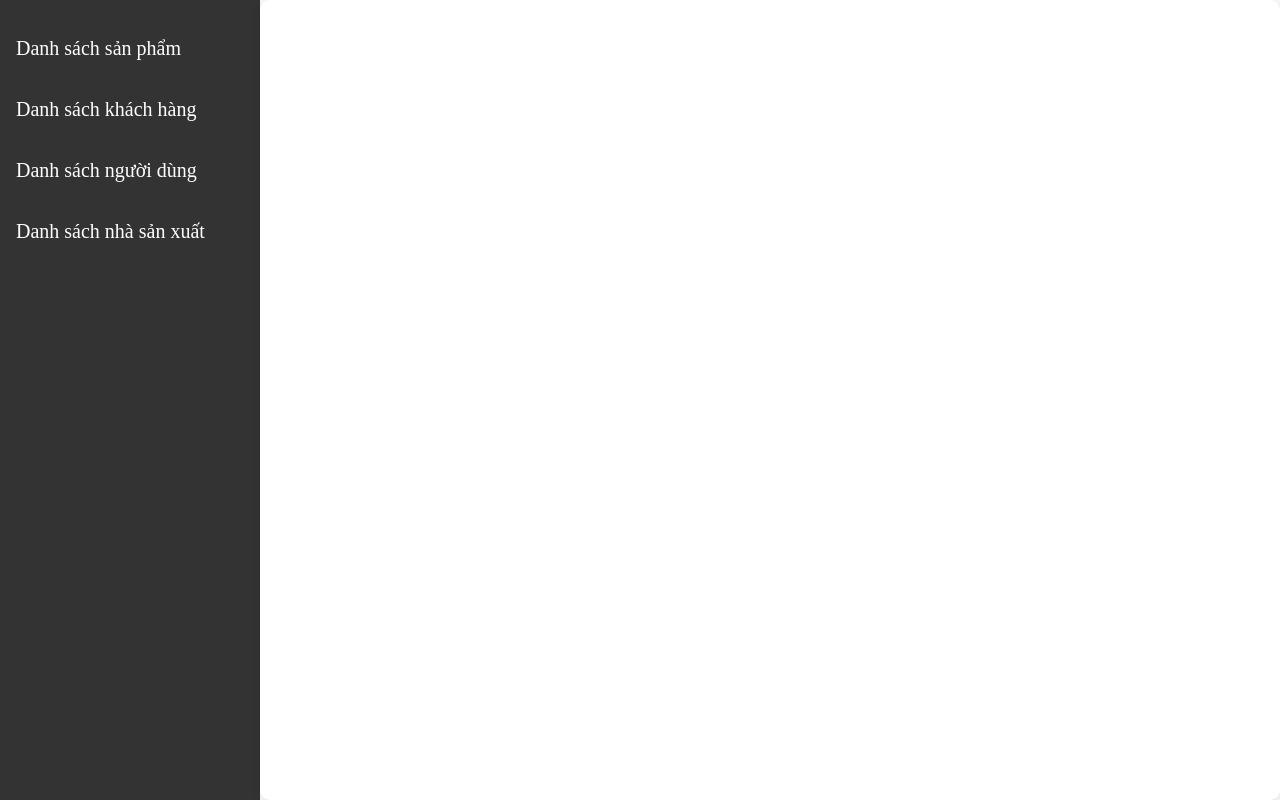
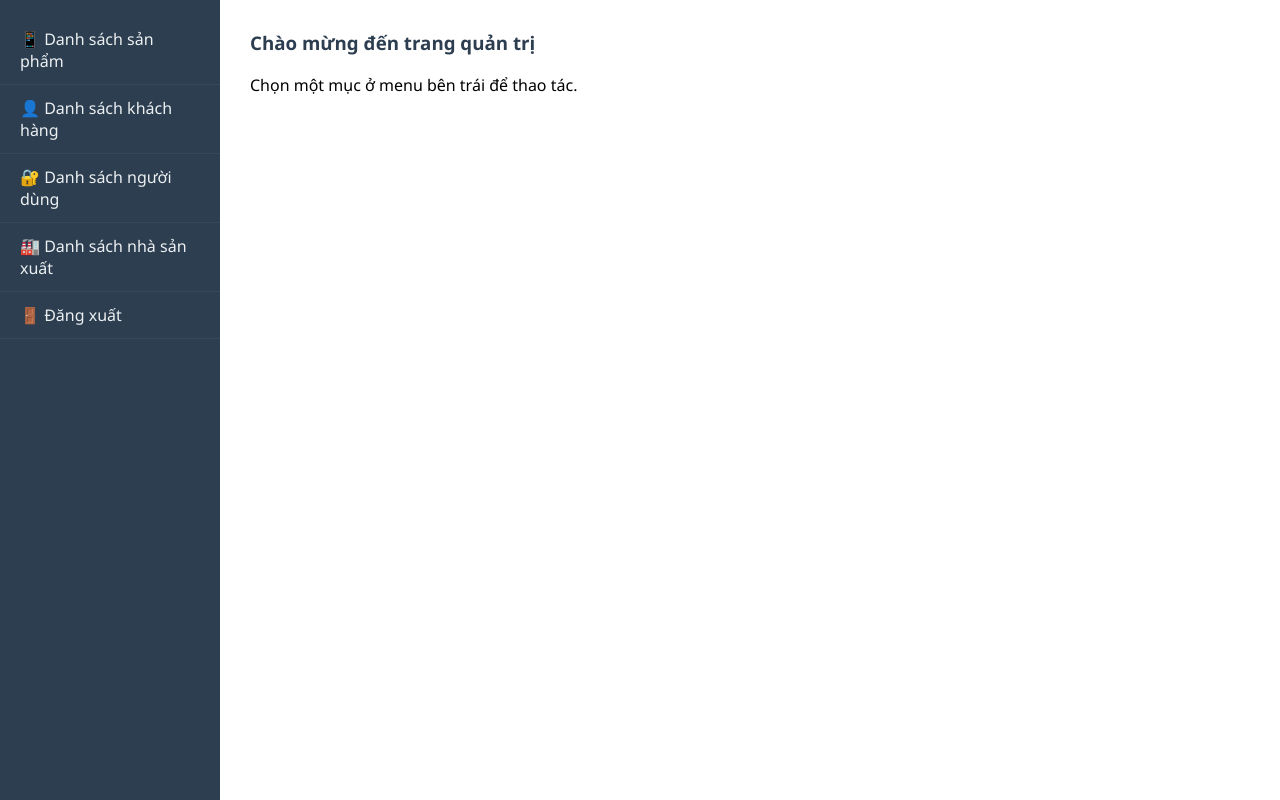
Before and after one commit to MyYiin/WEB_BANDIENTHOAI, a PHP site: page /admin/pages/index.php in a window 1280 px wide. Run offline with PHP 8.4, Linux system fonts and the light colour scheme.

Commit message:
refactor: Clean up CSS and HTML structure for improved readability and maintainability

```diff
--- a/admin/CSS/index.css
+++ b/admin/CSS/index.css
@@ -1,103 +1,67 @@
-* {
+   body {
       margin: 0;
-  padding: 0;
-  box-sizing: border-box;
+      font-family: 'Segoe UI', sans-serif;
+      background-color: #f5f7fa;
     }
-body {
-  width: 100%;
-  margin: 0;
-  background-color: #f8f9fa;
-  font-family: Arial, sans-serif;
-  color: #333;
-  overflow-x: hidden;
-}
-
 
     .container {
       display: flex;
-  height: 100vh;
-  font-size: 24px;
-  font-family: "Times New Roman", Times, serif;
+      min-height: 100vh;
     }
 
     .menu {
-  width: 260px;
-  height: 100vh;
-  background-color: #333;
-  padding: 20px 0;
-  display: flex;
-  flex-direction: column;
+      width: 220px;
+      background-color: #2c3e50;
+      padding: 1rem 0;
     }
 
     .menu-list {
-  display: flex;
-  flex-direction: column;
-  width: 100%;
-  background-color: #333;
-}
-
-.menu-list ul {
-  list-style-type: none;
+      list-style: none;
       padding: 0;
       margin: 0;
-  flex-grow: 1;              /* Giúp menu chiếm toàn bộ chiều cao */
-  display: flex;
-  flex-direction: column;
-  justify-content: flex-start;
     }
 
     .menu-list li {
-    padding: 14px 0px 20px ;
-    text-align: left;
-    color: white;
-    font-size: 24px;
-    white-space: nowrap;
-    overflow: hidden;
+      border-bottom: 1px solid #34495e;
+    }
 
+    .menu-list a {
+      display: block;
+      padding: 12px 20px;
+      color: #ecf0f1;
+      text-decoration: none;
+      transition: background 0.3s;
     }
-  .menu-list li a {
-    text-decoration: none;
-    text-align: center;
-    color: white;
-    font-size: 20px;
-    padding: 14px 16px;
-  }
-  .menu-list li a:hover {
-    background-color: #111;
-    color: white;
-  }
-  .owl-carousel .item img {
-    max-width: 100%;
-    height: auto;
-    object-fit: contain;
+
+    .menu-list a:hover {
+      background-color: #1abc9c;
+      color: #fff;
     }
 
     #content {
-    flex-grow: 1;
-    min-width: 0;
-    padding: 30px 40px; /* tăng khoảng cách viền */
+      flex: 1;
+      padding: 30px;
+      background-color: #ffffff;
       overflow-y: auto;
-    background-color: #fff;
-    height: 100%;
-    width: 1000px;
-    border-radius: 10px;
-    box-shadow: 0 2px 10px rgba(0,0,0,0.1);
     }
+
     .add-button {
-    position: fixed;
-    bottom: 30px;
-    right: 30px;
-    background-color: #28a745;
-    color: white;
-    padding: 12px 20px;
-    font-size: 18px;
+      display: inline-block;
+      margin-top: 20px;
+      padding: 8px 16px;
+      background-color: #3498db;
+      color: #fff;
       border: none;
-    border-radius: 8px;
+      border-radius: 6px;
       cursor: pointer;
-    box-shadow: 0 4px 6px rgba(0, 0, 0, 0.1);
-    z-index: 999;
-    transition: background-color 0.3s ease;
+      transition: background 0.3s;
     }
+
     .add-button:hover {
-      background-color: #218838;
+      background-color: #2980b9;
     }
+
+    h3 {
+      margin-top: 0;
+      color: #2c3e50;
+    }
--- a/admin/pages/index.php
+++ b/admin/pages/index.php
@@ -1,108 +1,83 @@
 <!DOCTYPE html>
-<html lang="en">
+<html lang="vi">
 <head>
   <meta charset="UTF-8">
   <meta name="viewport" content="width=device-width, initial-scale=1.0">
+  <title>Trang Quản Trị</title>
   <link rel="stylesheet" href="https://cdnjs.cloudflare.com/ajax/libs/font-awesome/6.5.0/css/all.min.css">
+  <link rel="stylesheet" href="../CSS/index.css">
 
-    <link rel="stylesheet" href="../CSS/index.css">
-    <!-- <link rel="stylesheet" href="../CSS/sanphammoi.css"> -->
+  <style>
 
-
-    <link rel="stylesheet" href="https://cdnjs.cloudflare.com/ajax/libs/OwlCarousel2/2.3.4/assets/owl.carousel.min.css" />
-    <link rel="stylesheet" href="https://cdnjs.cloudflare.com/ajax/libs/OwlCarousel2/2.3.4/assets/owl.theme.default.min.css" />
-
-    <title>Trang Chủ</title>
+  </style>
 </head>
 <body>
-    <div>
 
 <div class="container">
+  <!-- Sidebar -->
   <div class="menu">
     <ul class="menu-list">
-                    <li><a href="#" id="loadSanPham">Danh sách sản phẩm</a></li>
-                    <li><a href="#" id="loadKhachHang">Danh sách khách hàng</a></li>
-                    <li><a href="#" id="loadNguoiDung">Danh sách người dùng</a></li>
-                    <li><a href="#" id="loadNhaSanXuat">Danh sách nhà sản xuất</a></li>
+        <li><a href="#" data-load="dssanpham.php" data-form="themsanpham.php">📱 Danh sách sản phẩm</a></li>
+        <li><a href="#" data-load="dskhachhang.php" data-form="themkhachhang.php">👤 Danh sách khách hàng</a></li>
+        <li><a href="#" data-load="dsnguoidung.php" data-form="themnguoidung.php">🔐 Danh sách người dùng</a></li>
+        <li><a href="#" data-load="dsnhasanxuat.php" data-form="themNSX.php">🏭 Danh sách nhà sản xuất</a></li>
+        <li> <a href="../../dangxuat.php" onclick="return confirm('Bạn có chắc chắn muốn đăng xuất không?')">🚪 Đăng xuất</a></li>
     </ul>
   </div>
-            <!-- main content -->
+
+  <!-- Main content -->
   <div id="content">
-                <!-- Nội dung khi load cái trang -->
-                 <?php
-					// $do = isset($_GET['do']) ? $_GET['do'] : "home";
-
-					// include $do . ".php";
-				?>
-            </div>
-
+    <h3>Chào mừng đến trang quản trị</h3>
+    <p>Chọn một mục ở menu bên trái để thao tác.</p>
   </div>
 </div>
 
 <script>
-        function loadContent(endpoint, errorMessage, formEndpoint) {
+  function loadContent(endpoint, formEndpoint) {
     fetch(endpoint)
-                .then(response => {
-                    if (!response.ok) throw new Error("Lỗi kết nối");
-                    return response.text();
+      .then(res => {
+        if (!res.ok) throw new Error("Lỗi khi tải dữ liệu.");
+        return res.text();
       })
       .then(data => {
-                    const contentDiv = document.getElementById('content');
-                    contentDiv.innerHTML = data;
+        const content = document.getElementById("content");
+        content.innerHTML = data;
 
-                    // Tạo nút Thêm ở góc phải bên dưới
-                    const addButton = document.createElement('button');
-                    addButton.textContent = 'Thêm';
-                    addButton.classList.add('add-button');
-                    contentDiv.appendChild(addButton);
+        // Tạo nút thêm
+        const addBtn = document.createElement("button");
+        addBtn.textContent = "Thêm";
+        addBtn.classList.add("add-button");
+        content.appendChild(addBtn);
 
-                    // Khi bấm Thêm, thay nội dung bằng form thêm
-                    addButton.addEventListener('click', () => {
+        addBtn.addEventListener("click", () => {
           fetch(formEndpoint)
-                            .then(response => {
-                                if (!response.ok) throw new Error("Không thể tải form.");
-                                return response.text();
+            .then(res => {
+              if (!res.ok) throw new Error("Lỗi khi tải form.");
+              return res.text();
             })
-                            .then(formHTML => {
-                                contentDiv.innerHTML = formHTML;
-                            })
-                            .catch(error => {
-                                contentDiv.innerHTML = `<p>${error.message}</p>`;
-                                console.error(error);
-                            });
+            .then(html => content.innerHTML = html)
+            .catch(err => content.innerHTML = `<p>${err.message}</p>`);
         });
       })
-                .catch(error => {
-                    document.getElementById('content').innerHTML = `<p>${errorMessage}</p>`;
-                    console.error(error);
+      .catch(err => {
+        document.getElementById("content").innerHTML = `<p class="text-danger">${err.message}</p>`;
       });
   }
 
-        // Gán sự kiện các menu
-        document.getElementById('loadSanPham').addEventListener('click', function(e) {
-            e.preventDefault();
-            loadContent('dssanpham.php', 'Không thể tải danh sách sản phẩm.', 'themsanpham.php');
+  // Bắt sự kiện cho các link menu
+ document.querySelectorAll(".menu-list a").forEach(link => {
+  link.addEventListener("click", e => {
+    const endpoint = link.dataset.load;
+    const formEndpoint = link.dataset.form;
+
+    // Chỉ xử lý fetch nếu có data-load (bỏ qua Đăng xuất)
+    if (!endpoint) return;
+
+    e.preventDefault(); // ngăn link chuyển trang
+    loadContent(endpoint, formEndpoint);
+  });
 });
 
-        document.getElementById('loadKhachHang').addEventListener('click', function(e) {
-            e.preventDefault();
-            loadContent('dskhachhang.php', 'Không thể tải danh sách khách hàng.', 'themkhachhang.php');
-        });
 
-        document.getElementById('loadNguoiDung').addEventListener('click', function(e) {
-            e.preventDefault();
-            loadContent('dsnguoidung.php', 'Không thể tải danh sách người dùng.', 'themnguoidung.php');
-        });
-
-        document.getElementById('loadNhaSanXuat').addEventListener('click', function(e) {
-            e.preventDefault();
-            loadContent('dsnhasanxuat.php', 'Không thể tải danh sách nhà sản xuất.', 'themNSX.php');
-        });
-    </script>
-
-
-
-    <!-- JavaScript
-    <script src="Script/index.js"></script> -->
 </body>
 </html>
```
Lines whose indentation alone changed are shown as unchanged.
